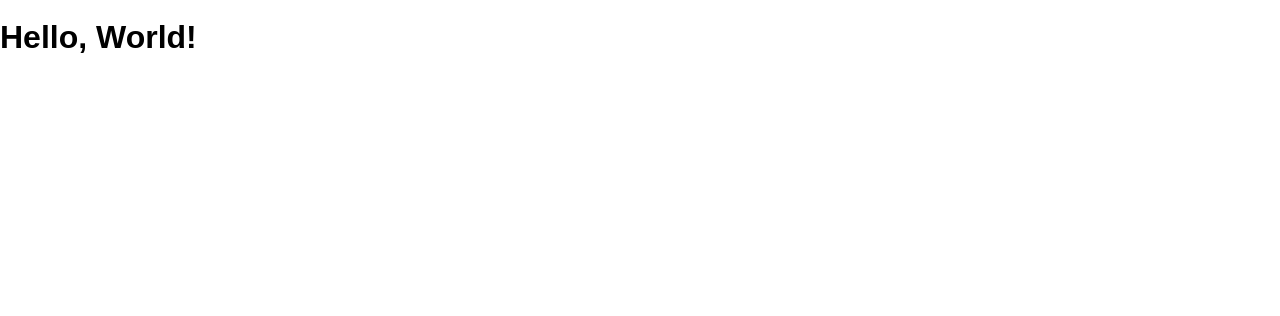
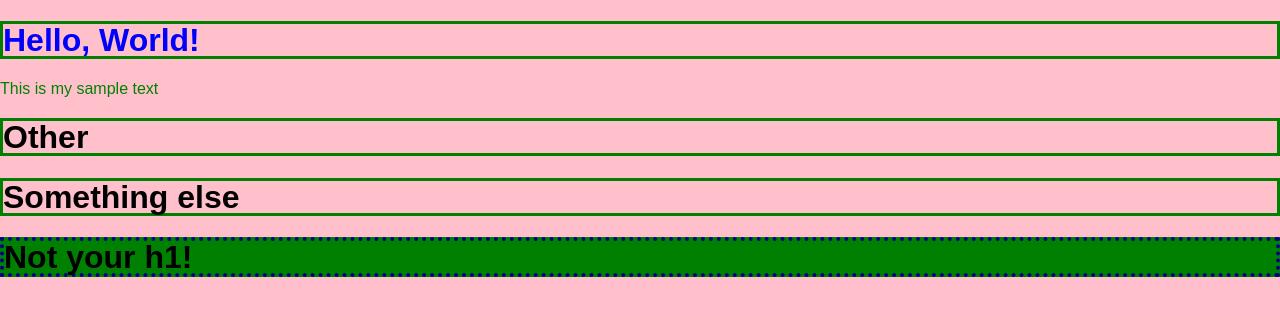
Before and after one commit to agustus9/intro-to-css, a website: page public/index.html in a window 1280 px wide. Drawn offline with Linux system fonts and the light colour scheme.

Commit message:
added some sample selectors, USING VARIBLES!

```diff
--- a/public/index.html
+++ b/public/index.html
@@ -1,12 +1,65 @@
 <!DOCTYPE html>
 <html>
+
 <head lang="en">
   <meta charset="UTF-8">
   <meta name="viewport" content="width=device-width, initial-scale=1">
   <title>Intro To Css</title>
-    <link rel="stylesheet" href="/screen.css">
+  <link rel="stylesheet" href="./screen.css">
+
+  <style>
+    /* [selector] {
+        properties: value;
+        properties: value;
+        properties: value;
+        properties: value;
+      }
+       */
+
+    /*selector by tag*/
+
+    body {
+      background-color: pink;
+      --main-bg-color: green;
+    }
+
+    #notYourHeader {
+      background-color: aquamarine;
+      border: 4px dotted darkblue;
+    }
+
+    #notYourHeader {
+      background-color: var(--main-bg-color);
+    }
+
+    h1 {
+      border: 3px solid var(--main-bg-color);
+    }
+
+    p{
+      color: var(--main-bg-color);
+    }
+
+    /*selector by class*/
+
+    .title-blue {
+      color: blue;
+    }
+
+    /* selector by id */
+  </style>
+
+
 </head>
+
 <body>
+  <header class="title-blue">
     <h1>Hello, World!</h1>
+    <p>This is my sample text</p>
+  </header>
+  <h1>Other </h1>
+  <h1>Something else</h1>
+  <h1 id="notYourHeader">Not your h1!</h1>
 </body>
+
 </html>
```
Lines whose indentation alone changed are shown as unchanged.
